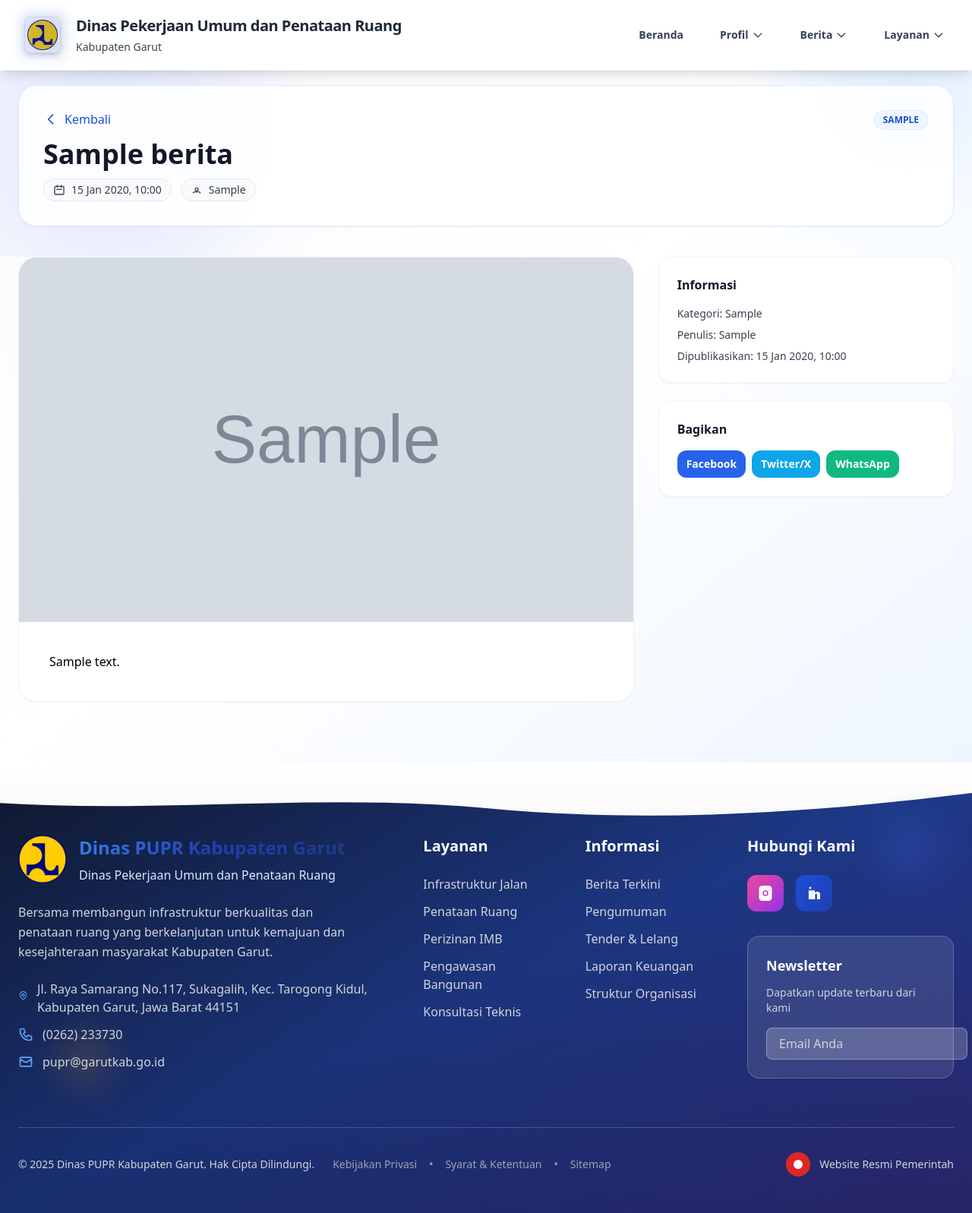
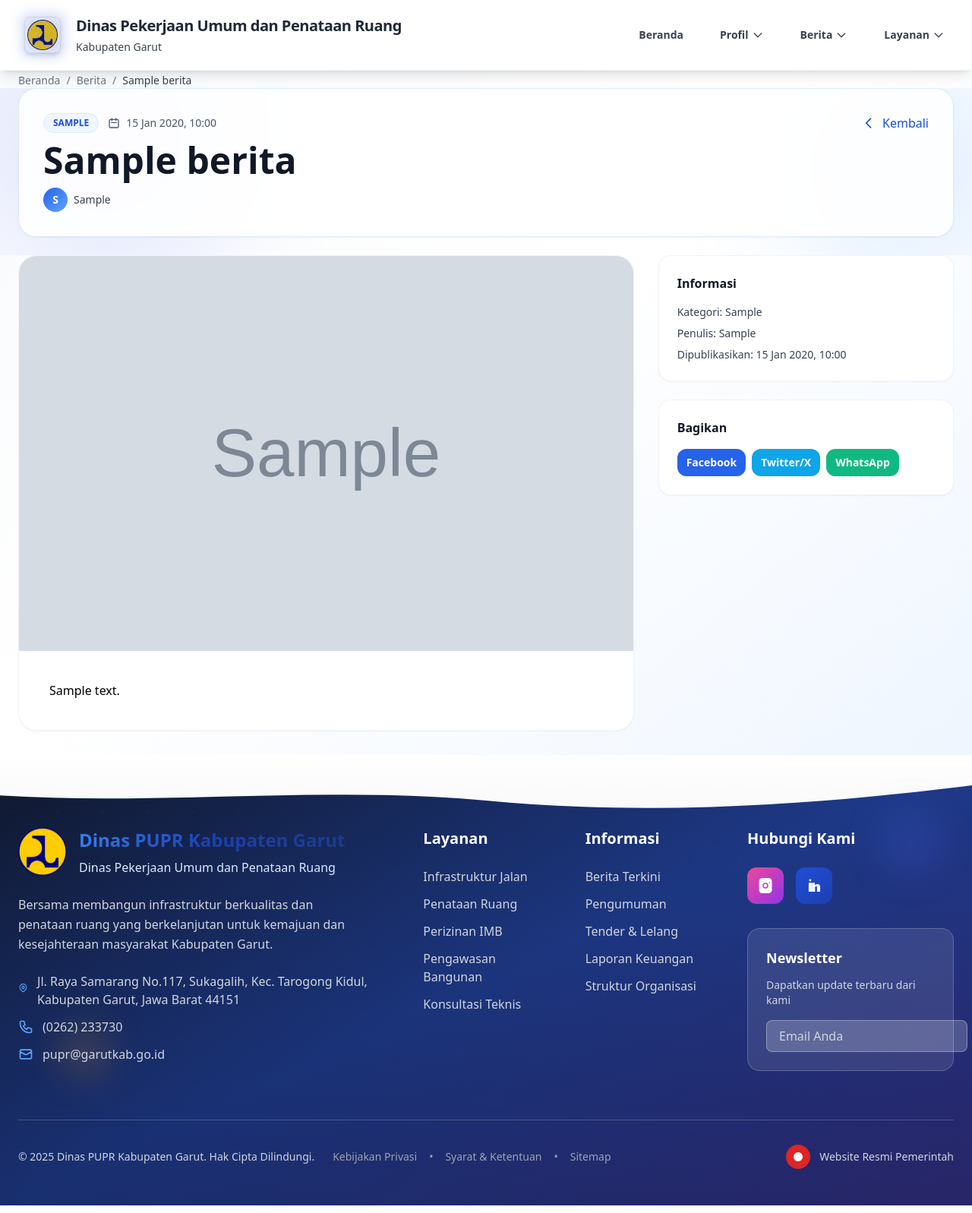
Before and after one commit to Mohzu/DinasPupr, a Laravel app: a page that uses resources/views/pages/detail-berita.blade.php in a window 1280 px wide. Shown: the whole page at 76% size. Run offline with Laravel 12, Linux system fonts and the light colour scheme; tables that the repository leaves empty hold one stand-in row (values such as "Sample post"); grey boxes marked "Sample" are stand-in pictures; style sheets or scripts are compiled from the project's sources; some libraries are stand-ins or nearby versions.

Commit message:
Enhance news detail page with breadcrumb, navigation, and styling improvements
Co-authored-by: mochzuhdi04 <mochzuhdi04@gmail.com>

```diff
--- a/app/Http/Controllers/BeritaController.php
+++ b/app/Http/Controllers/BeritaController.php
@@ -27,6 +27,9 @@ class BeritaController extends Controller
             ->take(3)
             ->get();
 
-        return view('pages.detail-berita', compact('berita', 'related'));
+        $previous = Berita::where('id', '<', $berita->id)->orderBy('id', 'desc')->first();
+        $next = Berita::where('id', '>', $berita->id)->orderBy('id', 'asc')->first();
+
+        return view('pages.detail-berita', compact('berita', 'related', 'previous', 'next'));
     }
 }
--- a/resources/views/pages/detail-berita.blade.php
+++ b/resources/views/pages/detail-berita.blade.php
@@ -10,47 +10,60 @@
 
 @section('content')
 <div class="min-h-screen bg-gradient-to-br from-slate-50 via-white to-blue-50">
-    <!-- Hero -->
-    <section class="relative pt-28 pb-10 overflow-hidden">
+    <!-- Breadcrumb -->
+    <nav class="container mx-auto px-6 pt-24 text-sm" aria-label="Breadcrumb">
+        <ol class="flex items-center gap-2 text-gray-500">
+            <li><a href="{{ route('home') }}" class="hover:text-blue-700">Beranda</a></li>
+            <li>/</li>
+            <li><a href="{{ route('berita') }}" class="hover:text-blue-700">Berita</a></li>
+            <li>/</li>
+            <li class="text-gray-700 line-clamp-1">{{ $berita->judul }}</li>
+        </ol>
+    </nav>
+
+    <!-- Hero Title & Meta -->
+    <section class="relative pb-6 overflow-hidden">
         <div class="absolute -top-12 -right-12 w-72 h-72 bg-blue-200/40 rounded-full blur-3xl"></div>
         <div class="absolute -bottom-10 -left-12 w-96 h-96 bg-indigo-200/40 rounded-full blur-3xl"></div>
         <div class="container mx-auto px-6">
             <div class="bg-white/90 backdrop-blur rounded-3xl shadow-sm border border-blue-100 p-6 md:p-8">
-                <div class="flex items-start justify-between gap-4">
+                <div class="flex flex-wrap items-center justify-between gap-4">
+                    <div class="flex items-center gap-3">
+                        @if ($berita->kategori)
+                            <span class="inline-flex items-center gap-2 px-3 py-1 rounded-full bg-blue-50 text-blue-700 border border-blue-100 text-xs font-semibold">
+                                {{ strtoupper($berita->kategori) }}
+                            </span>
+                        @endif
+                        <span class="inline-flex items-center gap-2 text-gray-600 text-sm">
+                            <svg class="w-4 h-4" fill="none" stroke="currentColor" viewBox="0 0 24 24"><path stroke-linecap="round" stroke-linejoin="round" stroke-width="2" d="M8 7V3m8 4V3m-9 8h10M5 21h14a2 2 0 002-2V7a2 2 0 00-2-2H5a2 2 0 00-2 2v12a2 2 0 002 2z"/></svg>
+                            {{ optional($berita->published_at ?? $berita->created_at)->translatedFormat('d M Y, H:i') }}
+                        </span>
+                    </div>
                     <a href="{{ route('berita') }}" class="inline-flex items-center gap-2 text-blue-700 hover:text-blue-800 hover:underline">
                         <svg class="w-5 h-5" fill="none" stroke="currentColor" viewBox="0 0 24 24"><path stroke-linecap="round" stroke-linejoin="round" stroke-width="2" d="M15 19l-7-7 7-7" /></svg>
                         Kembali
                     </a>
-                    @if ($berita->kategori)
-                        <span class="inline-flex items-center gap-2 px-3 py-1 rounded-full bg-blue-50 text-blue-700 border border-blue-100 text-xs font-semibold">
-                            {{ strtoupper($berita->kategori) }}
-                        </span>
-                    @endif
                 </div>
-                <h1 class="mt-3 text-3xl md:text-4xl font-extrabold text-gray-900 leading-tight">{{ $berita->judul }}</h1>
-                <div class="mt-3 flex flex-wrap items-center gap-3 text-sm">
-                    <span class="inline-flex items-center gap-2 px-3 py-1 rounded-full bg-gray-50 text-gray-700 border border-gray-200">
-                        <svg class="w-4 h-4" fill="none" stroke="currentColor" viewBox="0 0 24 24"><path stroke-linecap="round" stroke-linejoin="round" stroke-width="2" d="M8 7V3m8 4V3m-9 8h10M5 21h14a2 2 0 002-2V7a2 2 0 00-2-2H5a2 2 0 00-2 2v12a2 2 0 002 2z"/></svg>
-                        {{ optional($berita->published_at ?? $berita->created_at)->translatedFormat('d M Y, H:i') }}
-                    </span>
+                <h1 class="mt-3 text-3xl md:text-5xl font-extrabold text-gray-900 leading-tight">{{ $berita->judul }}</h1>
+                <div class="mt-3 flex flex-wrap items-center gap-4 text-sm">
                     @if ($berita->penulis)
-                        <span class="inline-flex items-center gap-2 px-3 py-1 rounded-full bg-gray-50 text-gray-700 border border-gray-200">
-                            <svg class="w-4 h-4" fill="none" stroke="currentColor" viewBox="0 0 24 24"><path stroke-linecap="round" stroke-linejoin="round" stroke-width="2" d="M5.121 17.804A4 4 0 018 16h8a4 4 0 012.879 1.804M15 11a3 3 0 11-6 0 3 3 0 016 0z"/></svg>
-                            {{ $berita->penulis }}
-                        </span>
+                        <div class="flex items-center gap-2 text-gray-700">
+                            <div class="w-8 h-8 rounded-full bg-gradient-to-br from-blue-600 to-blue-400 text-white grid place-items-center font-bold">{{ strtoupper(Str::substr($berita->penulis, 0, 1)) }}</div>
+                            <span>{{ $berita->penulis }}</span>
+                        </div>
                     @endif
                 </div>
             </div>
         </div>
     </section>
 
-    <!-- Content -->
-    <section class="pb-20">
+    <!-- Featured Image + Content -->
+    <section>
         <div class="container mx-auto px-6 grid grid-cols-1 lg:grid-cols-12 gap-8">
             <article class="lg:col-span-8">
                 <div class="bg-white rounded-3xl shadow-sm border border-gray-100 overflow-hidden">
                     @if ($berita->gambar)
-                        <img src="{{ Storage::disk('public')->url($berita->gambar) }}" alt="{{ $berita->judul }}" class="w-full h-auto object-cover max-h-[480px]">
+                        <img src="{{ Storage::disk('public')->url($berita->gambar) }}" alt="{{ $berita->judul }}" class="w-full h-auto object-cover max-h-[520px]">
                     @endif
                     <div class="p-6 md:p-10">
                         <div class="prose prose-lg max-w-none prose-headings:font-extrabold prose-p:leading-relaxed prose-a:text-blue-700 prose-img:rounded-xl prose-blockquote:border-blue-500">
@@ -59,6 +72,23 @@
                     </div>
                 </div>
 
+                <!-- Prev / Next Navigation -->
+                <div class="mt-8 grid grid-cols-1 md:grid-cols-2 gap-4">
+                    @if(isset($previous))
+                    <a href="{{ route('berita.show', $previous->slug ?? $previous->id) }}" class="group block p-4 rounded-2xl border border-gray-100 bg-white hover:shadow-md transition">
+                        <p class="text-xs text-gray-500 mb-1">Artikel Sebelumnya</p>
+                        <p class="font-semibold text-gray-900 group-hover:text-blue-700 line-clamp-2">{{ $previous->judul }}</p>
+                    </a>
+                    @endif
+                    @if(isset($next))
+                    <a href="{{ route('berita.show', $next->slug ?? $next->id) }}" class="group block p-4 rounded-2xl border border-gray-100 bg-white hover:shadow-md transition md:text-right">
+                        <p class="text-xs text-gray-500 mb-1">Artikel Selanjutnya</p>
+                        <p class="font-semibold text-gray-900 group-hover:text-blue-700 line-clamp-2">{{ $next->judul }}</p>
+                    </a>
+                    @endif
+                </div>
+
+                <!-- Related -->
                 @if(isset($related) && $related->isNotEmpty())
                 <div class="mt-10">
                     <h2 class="text-xl font-extrabold text-gray-900 mb-4">Berita Terkait</h2>
```
